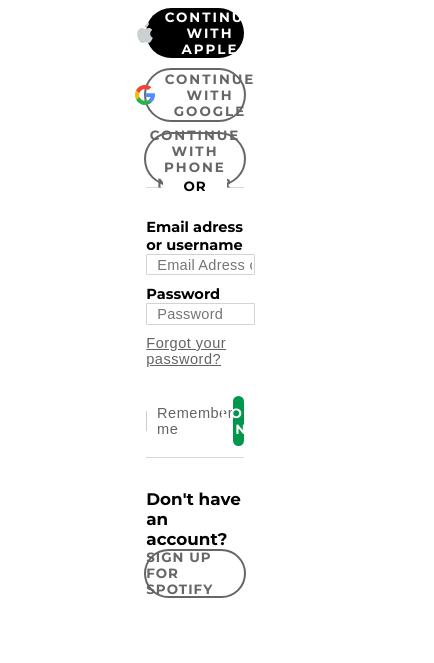
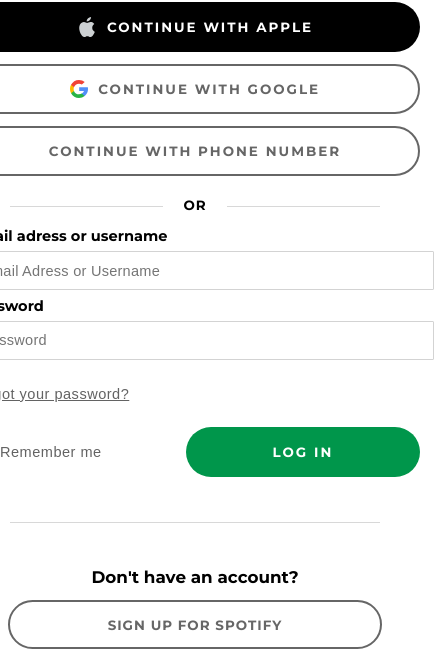
Before and after one commit to 7ruedzn/spotifyclone, a website: page index.html in a window 390 px wide. Shown: the part 236-899 px from the top of the page, 434 px wide, since content can reach past the window. Before the commit the page ends 844 px from the top, so only its background shows below. Drawn offline with Linux system fonts and the light colour scheme.

Commit message:
resizing index for responsive layout

```diff
--- a/index.css
+++ b/index.css
@@ -1,4 +1,4 @@
-html{height: 100%;}
+/* html{height: 100%;} */
 
 body{
     height: 100vh;
@@ -6,6 +6,7 @@
     font-family: 'Montserrat', sans-serif;
     font-weight: 700;
     font-size: 0.7em;
+    padding: 10px;
 }
 
 header{
@@ -14,7 +15,7 @@
     justify-content: center;
     border-bottom: solid 1px rgb(211, 211, 211);
     height: 110px;
-    margin-bottom: 40px;
+    margin-bottom: 20px;
 }
 
 h1 {
@@ -37,7 +38,7 @@
     font: 400 13.3333px Arial;
     font-size: 1.3em;
     letter-spacing: 0.5px;
-    margin-bottom: 20px;
+    margin-top: 20px;
 }
 
 .logo{height: 55%;}
@@ -56,7 +57,7 @@
     flex-direction: column;
     justify-content: space-evenly;
     align-items: center;
-    height: 25vh;
+    height: 250px;
 }
 
 .login-bttns div{margin: 5px 0px;}
@@ -74,18 +75,17 @@
     align-items: center;
     color: white;
     text-align: center;
-    vertical-align: middle;
     height: 50px;
-    width: 25%;
+    width: 450px;
     background-color: #3b5998;
     border-radius: 50px;
     cursor: pointer;
+    transition: background-color 300ms ease-in-out;
+
 }
 
 .fb:hover {
     background-color: #4168bd;
-    transition: ease-in-out;
-    transition-duration: 300ms;
     cursor: pointer;
 }
 
@@ -96,19 +96,19 @@
     color: white;
     text-align: center;
     height: 50px;
-    width: 25%;
+    width: 450px;
     background-color: #000;
     border-radius: 50px;
+    transition: background-color 300ms ease-in-out;
 }
 
 .apple:hover {
     background-color: #333;
-    transition: ease-in-out;
-    transition-duration: 300ms;
     cursor: pointer;
 }
 
 .google {
+    box-sizing: border-box;
     display: flex;
     justify-content: center;
     align-items: center;
@@ -116,20 +116,20 @@
     color: #666;
     text-align: center;
     height: 50px;
-    width: 25%;
+    width: 450px;
     border-radius: 50px;
     cursor: pointer;
+    transition: background-color 300ms;
 }
 
 .google:hover {
     background-color: #666;
-    transition: ease-in-out;
-    transition-duration: 300ms;
     color: #FFF;
     cursor: pointer;
 }
 
 .phone {
+    box-sizing: border-box;
     display: flex;
     justify-content: center;
     align-items: center;
@@ -137,14 +137,13 @@
     color: #666;
     text-align: center;
     height: 50px;
-    width: 25%;
+    width: 450px;
     border-radius: 50px;
+    transition: background-color 300ms ease-in-out;
 }
 
 .phone:hover {
     background-color: #666;
-    transition: ease-in-out;
-    transition-duration: 300ms;
     color: #FFF;
     cursor: pointer;
 }
@@ -153,6 +152,9 @@
     display: flex;
     justify-content: center;
     align-items: center;
+    flex-direction: column;
+    height: 275px;
+    /* border: solid blue 1px; */
 }
 
 .login-email {
@@ -160,8 +162,10 @@
     flex-direction: column;
     justify-content: space-between;
     align-items: flex-start;
-    height: 20vh;
-    width: 25%;
+    height: 200px;
+    width: 450px;
+    /* border: solid red 1px; */
+    /* margin-top: 60px; */
 }
 
 .check {
@@ -179,17 +183,16 @@
     font-size: 1.2em;
     letter-spacing: 2px;
     background-color: #00964b;
-    width: 11%;
+    width: 150px;
     border-radius: 50px;
     height: 50px;
     color: #FFF;
     text-align: center;
     flex-grow: 1;
+    transition: background-color 300ms;
 }
 
 .login-bttn:hover {
-    transition: ease-in-out;
-    transition-duration: 300ms;
     background-color: rgb(0, 185, 93);
     cursor: pointer;
 }
@@ -198,23 +201,21 @@
     display: flex;
     flex-direction: column;
     align-items: center;
+    width: 450px;
 }
 
 .text-field {
     padding-left: 10px;
     font-size: 1.3em;
-    width: 97%;
+    width: 450px;
     height: 35px;
     border: solid 1px rgb(211, 211, 211);
     border-radius: 1px;
     font-weight: normal;
     letter-spacing: 0.25px;
-    margin-bottom: 10px;
+    /* margin-bottom: 10px; */
 }
 
-.text-field-2{
-    margin-bottom: 10px;
-}
 .divider-container{
     display: flex;
     justify-content: center;
@@ -224,11 +225,11 @@
     display: flex;
     justify-content: center;
     align-items: center;
-    margin: 30px 0px;
+    margin: 20px 0px;
     height: 3px;
     text-align: center;
     border-bottom: solid 1px rgba(192, 192, 192, 0.61);
-    width: 25%;
+    width: 450px;
 }
 
 .divider-strong{
@@ -245,7 +246,8 @@
 .check-container {
     display: flex;
     justify-content: center;
-    height: 6vh;
+    height: 100px;
+    width: 450px;
     /* border: solid 1px blue; */
 }
 
@@ -254,8 +256,9 @@
     align-items: center;
     justify-content: center;
     flex-direction: row;
-    height: 8vh;
-    width: 25%;
+    height: 100px;
+    width: 450px;
+    /* margin-bottom: 20px; */
     /* border: solid 1px red; */
 }
 
@@ -294,7 +297,7 @@
     align-items: center;
     margin: 20px 0px;
     border-bottom: solid 1px rgba(192, 192, 192, 0.61);
-    width: 25%;
+    width: 450px;
     /* border: solid 1px red; */
 }
 
@@ -311,7 +314,7 @@
     justify-content: space-evenly;
     align-items: center;
     font-size: 1.5em;
-    width: 25%;
+    width: 450px;
     height: 13vh;
 }
 
@@ -327,13 +330,12 @@
     background-color: transparent;
     color: #666;
     border: solid 2px #666;
+    transition: background-color 300ms ease-in-out;
 }
 
 .sign-up-bttn:hover{
     color: #FFF;
     background-color: #666;
-    transition: ease-in-out;
-    transition-duration: 300ms;
     cursor: pointer;
 }
 
--- a/index.html
+++ b/index.html
@@ -41,17 +41,16 @@
             <input class="text-field text-field-2" type="text" name="Password" id="1" placeholder="Password">
             <a class="forgot-password" href="">Forgot your password?</a>
         </div>
-    </div>
         <div class="check-container">
             <div class="check-login">
                 <input type="checkbox" name="Remember Password" id="check" hidden>
                 <label for="check" class="checkmark"></label>
                 <div class="remember">Remember me</div>
-            <a href="./app.html">
-                <div class="login-bttn" onclick="redirectToApp()">
-                   <a class="log-in-link" href="./app.html">LOG IN</a>
+                <!-- send to app.html -->
+                    <div class="login-bttn" onclick="location.href='/app.html';">
+                        <a class="log-in-link">LOG IN</a>
                     </div>
-            </a>
+            </div>
         </div>
     </div>
     <div class="divider-2-container">
--- a/index.js
+++ b/index.js
@@ -1,3 +1,3 @@
-const redirectToApp = () => {
-    location.replace("http://localhost:8080/app.html");
-}
+// const redirectToApp = () => {
+//     location.replace('http://localhost:8080/app.html');
+// };
--- a/package.json
+++ b/package.json
@@ -11,6 +11,7 @@
   "author": "",
   "license": "ISC",
   "devDependencies": {
+    "eslint": "^7.21.0",
     "http-server": "^0.12.3"
   }
 }
```
Also changed, not shown: app.css (+9 -2 lines), app.html (+4 -2 lines), app.js (+20 -9 lines), 2 other files. Lines whose indentation alone changed are shown as unchanged.
